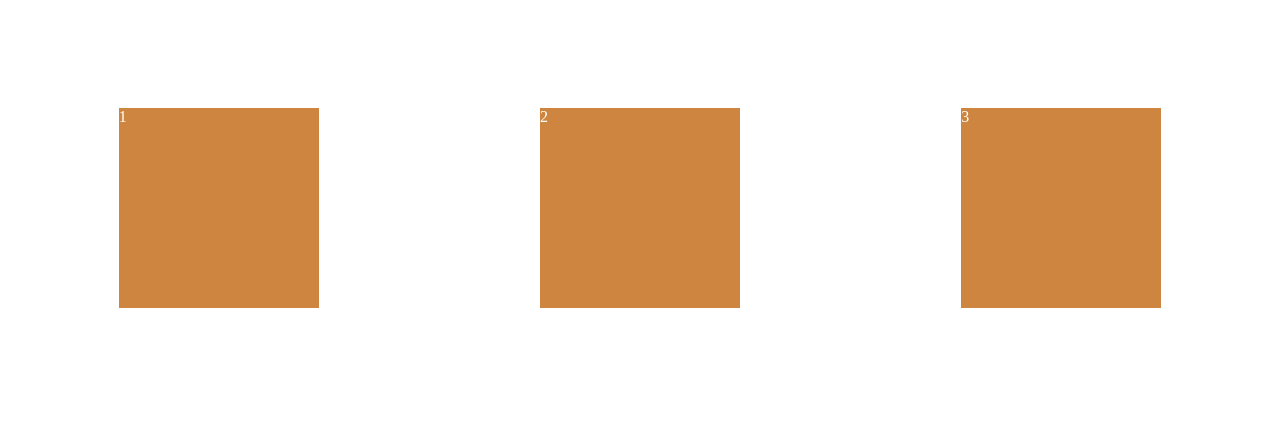
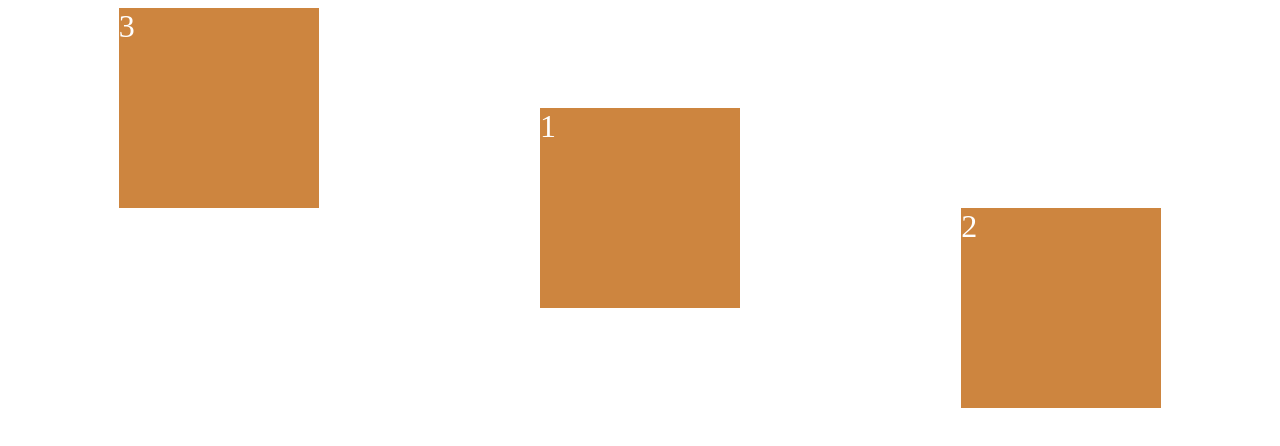
Before and after one commit to sungalex/scss-masterclass, a plain HTML site: page index.html in a window 1280 px wide. Drawn offline with Linux system fonts and the light colour scheme.

Commit message:
child property: align-self, order

```diff
--- a/index.html
+++ b/index.html
@@ -1,19 +1,17 @@
 <!DOCTYPE html>
 <html lang="en">
-
-<head>
-    <meta charset="UTF-8">
-    <meta name="viewport" content="width=device-width, initial-scale=1.0">
+  <head>
+    <meta charset="UTF-8" />
+    <meta name="viewport" content="width=device-width, initial-scale=1.0" />
     <link rel="stylesheet" href="src/scss/styles.css" />
     <title>(S)CSS Masterclass</title>
-</head>
+  </head>
 
-<body>
-    <div class="wrapper">
-        <div class="box">1</div>
-        <div class="box">2</div>
-        <div class="box">3</div>
+  <body>
+    <div class="parent">
+      <div class="child">1</div>
+      <div class="child">2</div>
+      <div class="child">3</div>
     </div>
-</body>
-
+  </body>
 </html>
--- a/src/scss/styles.css
+++ b/src/scss/styles.css
@@ -1,17 +1,28 @@
-.wrapper {
+.parent {
   display: flex;
-  flex-direction: row;    /* default */
+  flex-direction: row; /* default */
   /* Main Axis */
   justify-content: space-around;
   /* Cross Axis */
-  align-items: center;
+  align-items: flex-start;
   height: 50vh;
 }
 
-.box {
+.child {
   background: peru;
   height: 200px;
   width: 200px;
   display: inline-block;
   color: white;
+  font-size: 32px;
 }
+
+.child:nth-child(1) {
+  align-self: center;
+  order: 1;
+}
+
+.child:nth-child(2) {
+  align-self: flex-end;
+  order: 2;
+}
```
Also changed, not shown: README.md.
